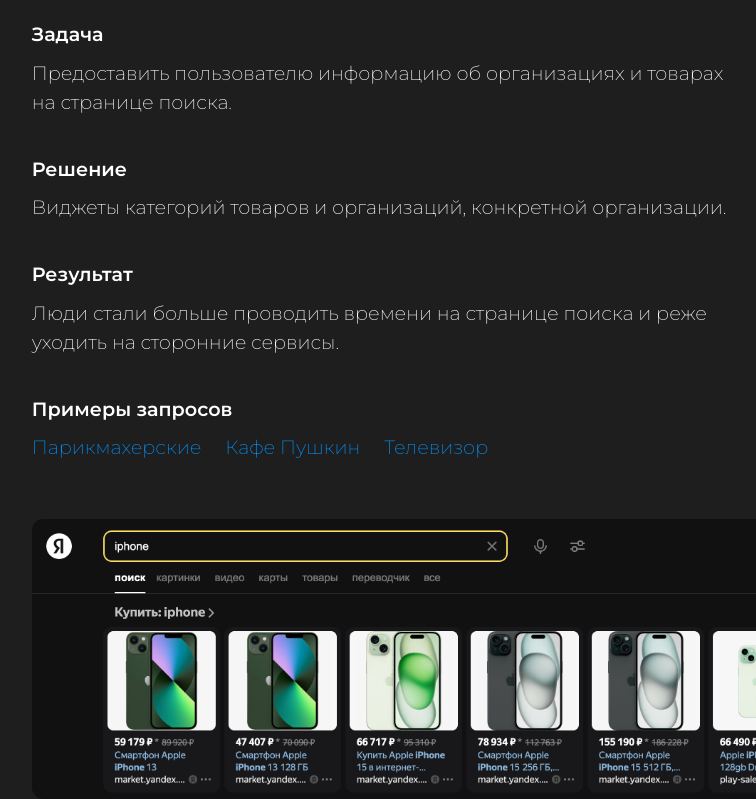
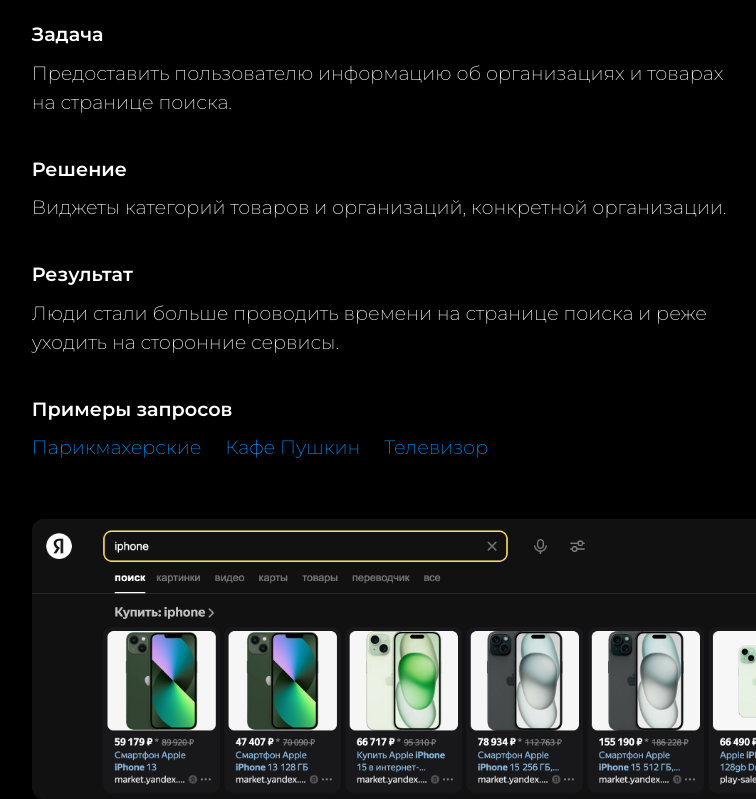
Before and after one commit to synchronizer/portfolio, a plain HTML site: page index.html in a window 1280 px wide. Shown: the part 349-1148 px from the top of the page, without its empty margins (109-865 px from the left). Drawn offline with Linux system fonts and the light colour scheme.

Commit message:
Background color

```diff
--- a/style.css
+++ b/style.css
@@ -1,7 +1,7 @@
 @import url('https://fonts.googleapis.com/css2?family=Montserrat:ital,wght@0,100..900;1,100..900&display=swap');
 
 html{
-    background-color: #1e1e1e;
+    background-color: #000;
     font-family: "Montserrat", sans-serif;
     font-size: max(1.5vw, 16px);
     line-height: 1.5;
```
